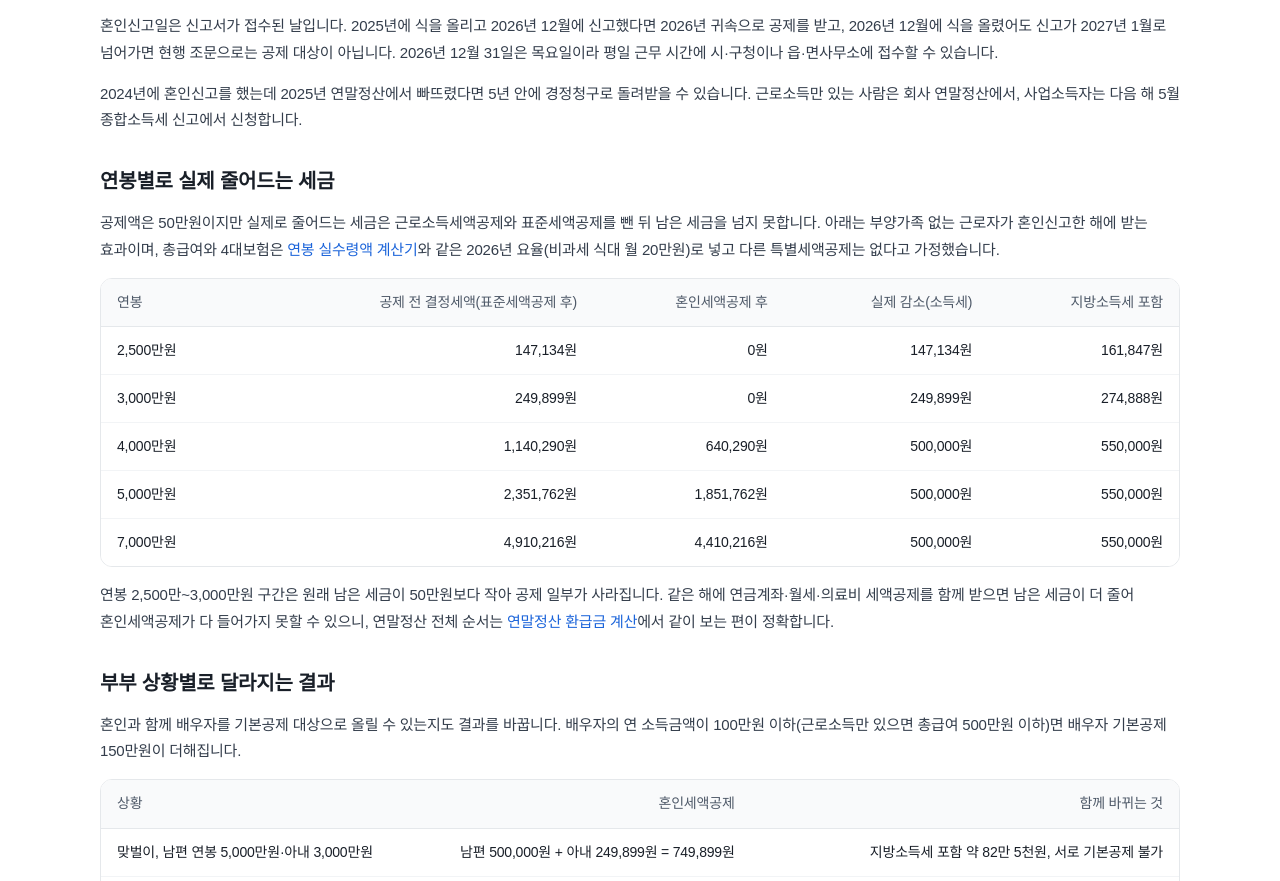
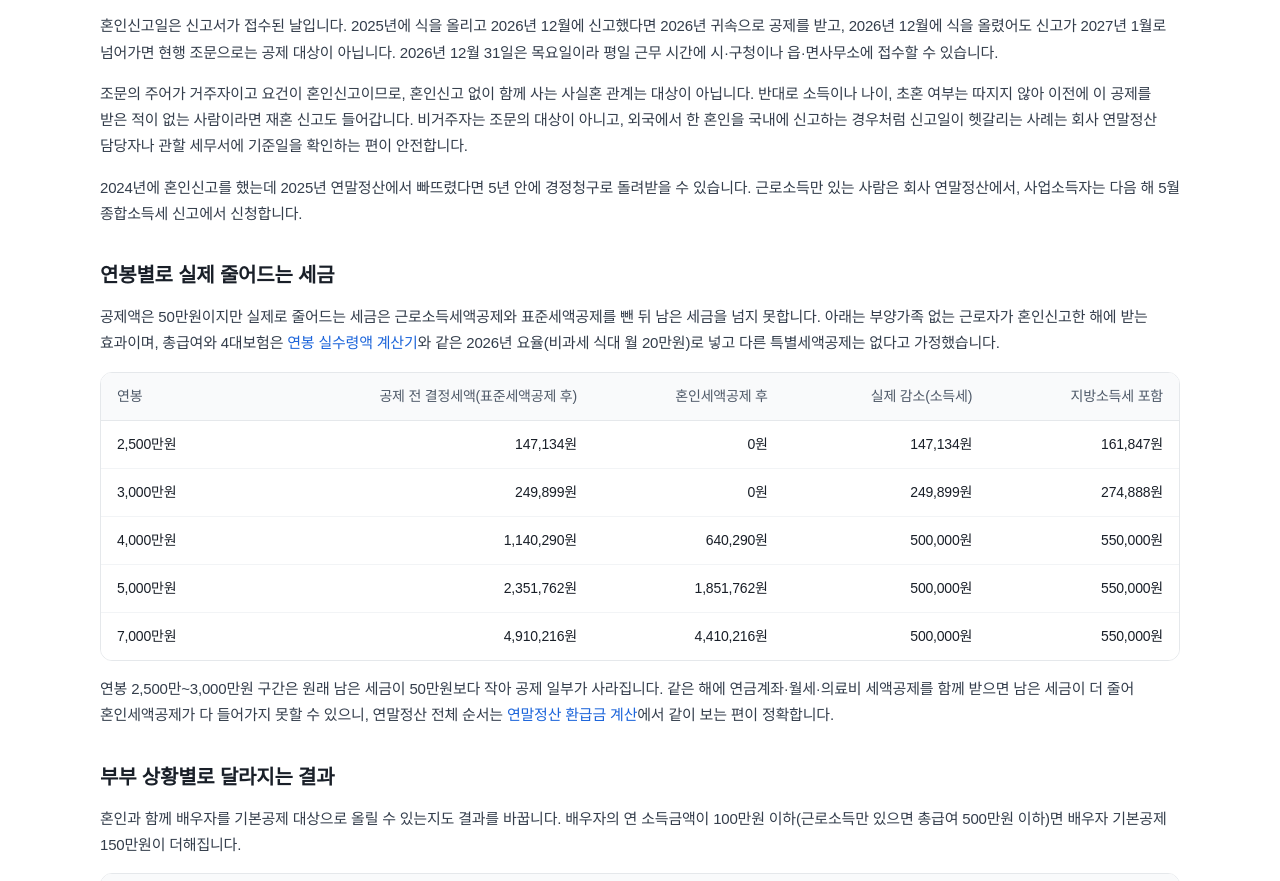
Before and after one commit to pgodrl77/pgodrl77.github.io, a plain HTML site: page guide-marriage-tax-credit-2026.html in a window 1280 px wide. Shown: the part 876-1757 px from the top of the page. Drawn offline with Linux system fonts and the light colour scheme; a web font is replaced by a local one.

Commit message:
sehucalc: 서치콘솔 빈칸 글 marriage-tax-credit-2026 보강

```diff
--- a/guide-marriage-tax-credit-2026.html
+++ b/guide-marriage-tax-credit-2026.html
@@ -26,6 +26,7 @@
 <tr><td>혼인 무효</td><td>판결 확정 후 3개월 안에 수정신고하면 가산세 감면, 이자상당액 부과</td><td>제92조 제2항</td></tr>
 </tbody></table></div>
 <p>혼인신고일은 신고서가 접수된 날입니다. 2025년에 식을 올리고 2026년 12월에 신고했다면 2026년 귀속으로 공제를 받고, 2026년 12월에 식을 올렸어도 신고가 2027년 1월로 넘어가면 현행 조문으로는 공제 대상이 아닙니다. 2026년 12월 31일은 목요일이라 평일 근무 시간에 시·구청이나 읍·면사무소에 접수할 수 있습니다.</p>
+<p>조문의 주어가 거주자이고 요건이 혼인신고이므로, 혼인신고 없이 함께 사는 사실혼 관계는 대상이 아닙니다. 반대로 소득이나 나이, 초혼 여부는 따지지 않아 이전에 이 공제를 받은 적이 없는 사람이라면 재혼 신고도 들어갑니다. 비거주자는 조문의 대상이 아니고, 외국에서 한 혼인을 국내에 신고하는 경우처럼 신고일이 헷갈리는 사례는 회사 연말정산 담당자나 관할 세무서에 기준일을 확인하는 편이 안전합니다.</p>
 <p>2024년에 혼인신고를 했는데 2025년 연말정산에서 빠뜨렸다면 5년 안에 경정청구로 돌려받을 수 있습니다. 근로소득만 있는 사람은 회사 연말정산에서, 사업소득자는 다음 해 5월 종합소득세 신고에서 신청합니다.</p>
 
 <h2>연봉별로 실제 줄어드는 세금</h2>
```
